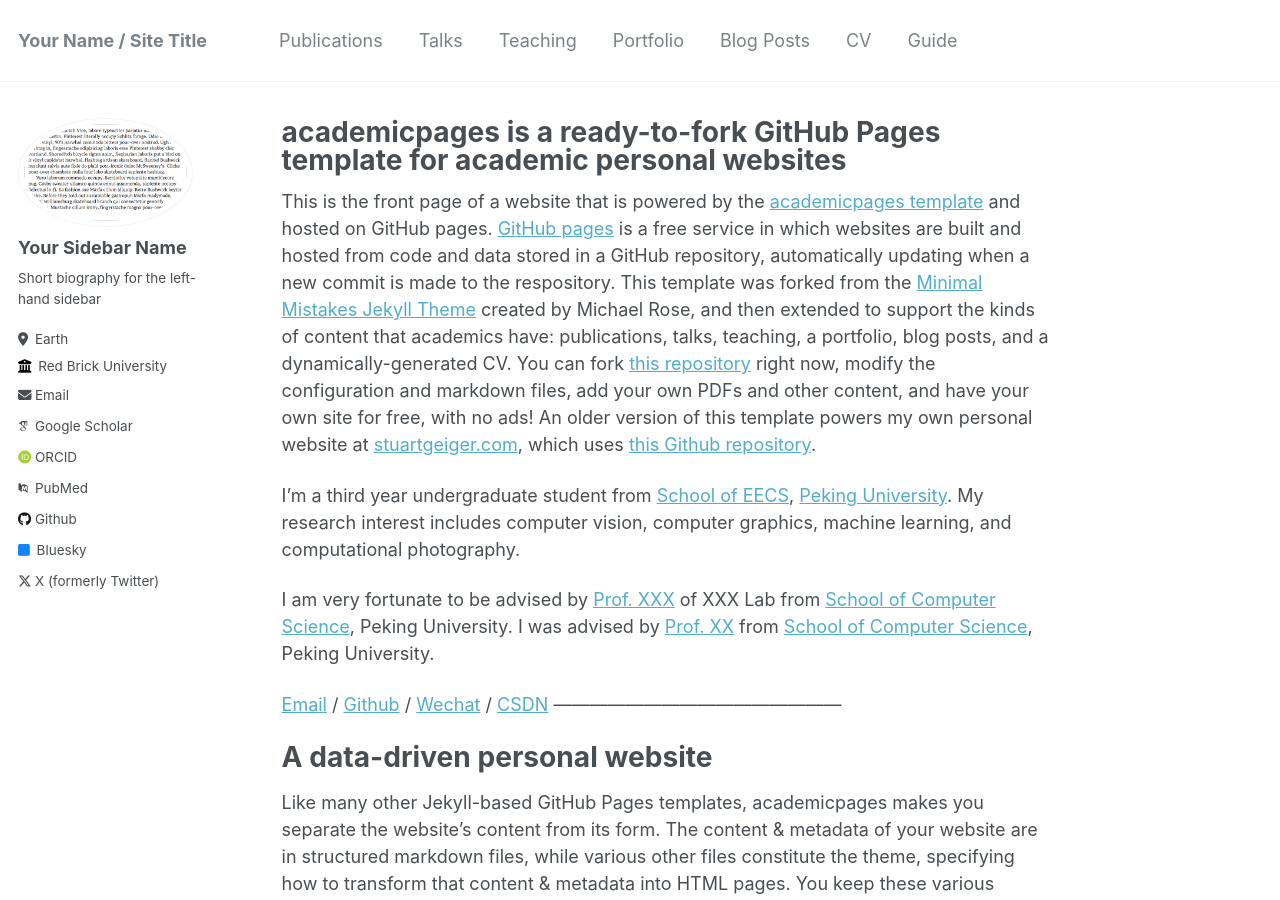
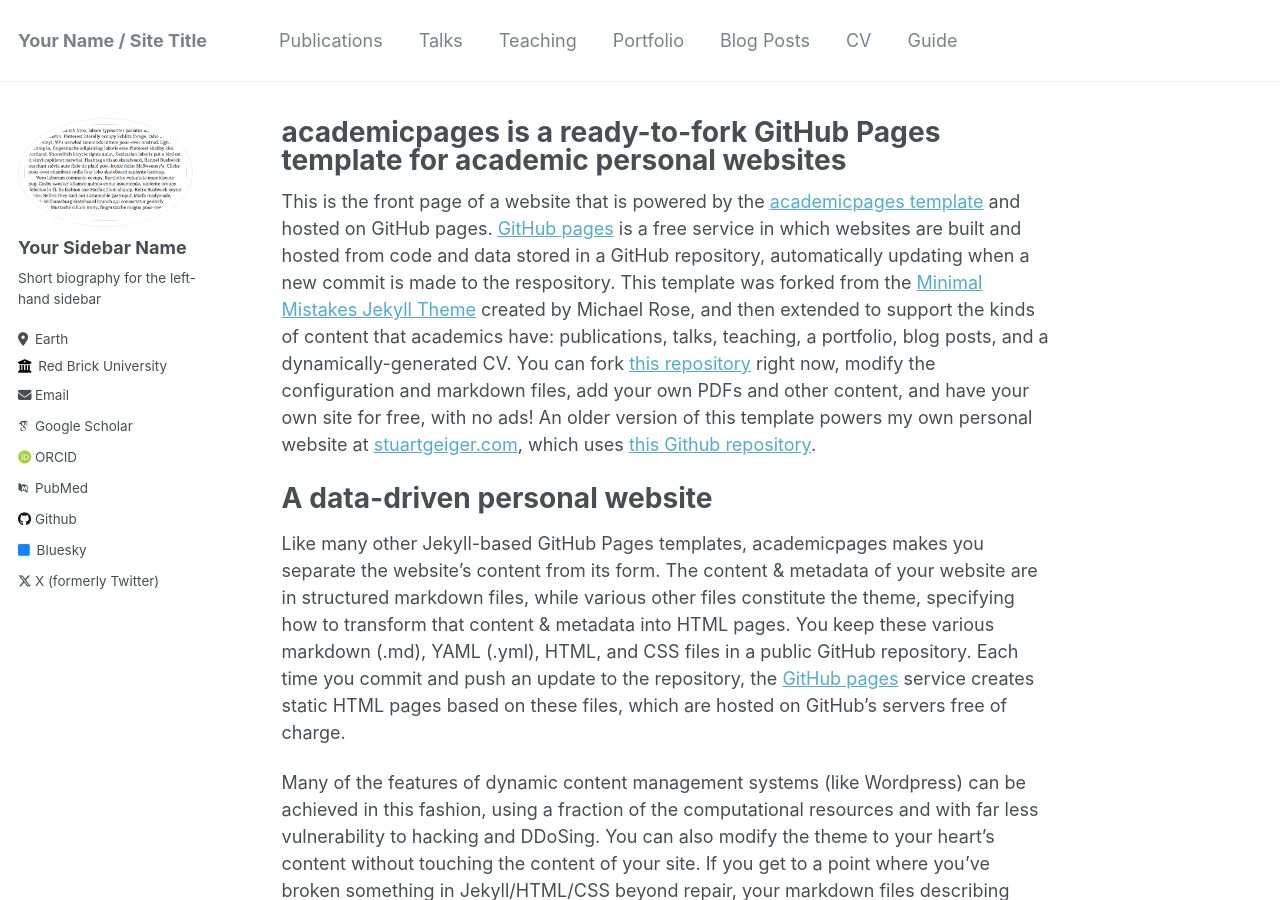
Before and after one commit to wenhaogan9898/mMIRUS.github.io, a Jekyll site: the page built from _pages/about.md, in a window 1280 px wide and 900 px high. Built offline with Jekyll 4.4.1, drawn with Linux system fonts in a browser that asks for light colours; some web fonts are replaced.

Commit message:
Update about.md

```diff
--- a/_pages/about.md
+++ b/_pages/about.md
@@ -8,13 +8,6 @@ redirect_from:
 ---
 
 This is the front page of a website that is powered by the [academicpages template](https://github.com/academicpages/academicpages.github.io) and hosted on GitHub pages. [GitHub pages](https://pages.github.com) is a free service in which websites are built and hosted from code and data stored in a GitHub repository, automatically updating when a new commit is made to the respository. This template was forked from the [Minimal Mistakes Jekyll Theme](https://mmistakes.github.io/minimal-mistakes/) created by Michael Rose, and then extended to support the kinds of content that academics have: publications, talks, teaching, a portfolio, blog posts, and a dynamically-generated CV. You can fork [this repository](https://github.com/academicpages/academicpages.github.io) right now, modify the configuration and markdown files, add your own PDFs and other content, and have your own site for free, with no ads! An older version of this template powers my own personal website at [stuartgeiger.com](http://stuartgeiger.com), which uses [this Github repository](https://github.com/staeiou/staeiou.github.io).
-
-I'm a third year undergraduate student from [School of EECS](https://eecs.pku.edu.cn/), [Peking University](https://www.pku.edu.cn/). My research interest includes computer vision, computer graphics, machine learning, and computational photography.
-
-I am very fortunate to be advised by [Prof. XXX](https://www.XXX.com/) of XXX Lab from [School of Computer Science](https://cs.pku.edu.cn/), Peking University. I was advised by [Prof. XX](https://XXX.pku.edu.cn/) from [School of Computer Science](https://cs.pku.edu.cn/), Peking University.
-
-[Email](mailto:XX@stu.pku.edu.cn) / [Github](https://github.com/QiuDi233) / [Wechat](../images/paragraph-indent.png) / [CSDN](https://blog.csdn.net/qd1813100174?spm=1000.2115.3001.5343)
-————————————————
 
 
 A data-driven personal website
```
